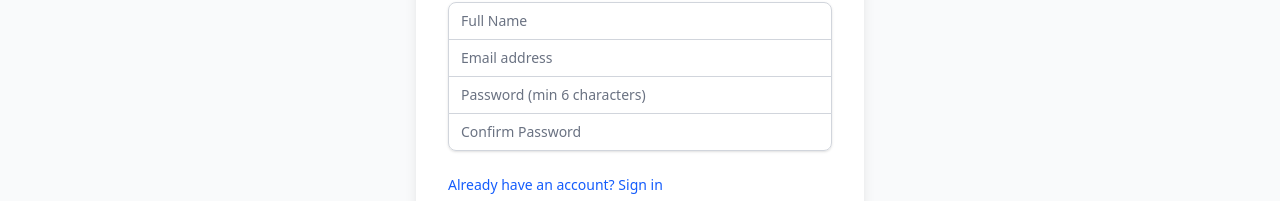
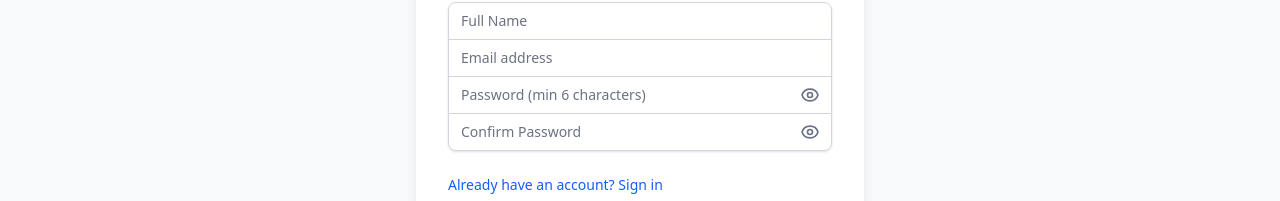
Before and after one commit to ShoFiq6030/ecommerce-client, a Next.js app: page /register in a window 1280 px wide. Shown: the part 416-617 px from the top of the page. Built offline with nearby package versions, Linux system fonts and the light colour scheme; no server answers.

Commit message:
add- user sign up functionality

```diff
--- a/app/register/page.js
+++ b/app/register/page.jsx
@@ -11,10 +11,39 @@
   const [email, setEmail] = useState('');
   const [password, setPassword] = useState('');
   const [confirmPassword, setConfirmPassword] = useState('');
+  const [showPassword, setShowPassword] = useState(false);
+  const [showConfirmPassword, setShowConfirmPassword] = useState(false);
   const [loading, setLoading] = useState(false);
   const router = useRouter();
 
   const handleSubmit = async (e) => {
+    e.preventDefault();
+    try {
+      setLoading(true);
+      if (password !== confirmPassword) {
+        toast.error("Passwords do not match");
+        setLoading(false);
+        return;
+      }
+      const response = await fetch(`${process.env.NEXT_PUBLIC_API_URL}/auth/user/signup`, {
+        method: 'POST',
+        headers: {
+          'Content-Type': 'application/json',
+        },
+        body: JSON.stringify({ name, email, password }),
+      });
+      const data = await response.json();
+      if (response.ok) {
+        toast.success("Registration successful! Please log in.");
+        router.push('/login');
+      } else {
+        toast.error(data.message || "Registration failed");
+      }
+    } catch (error) {
+      toast.error("An error occurred. Please try again.");
+    } finally {
+      setLoading(false);
+    }
 
   };
 
@@ -69,35 +98,67 @@
                 onChange={(e) => setEmail(e.target.value)}
               />
             </div>
-            <div>
+            <div className="relative">
               <label htmlFor="password" className="sr-only">
                 Password
               </label>
               <input
                 id="password"
                 name="password"
-                type="password"
+                type={showPassword ? "text" : "password"}
                 required
-                className="appearance-none rounded-none relative block w-full px-3 py-2 border border-gray-300 dark:border-gray-600 placeholder-gray-500 text-gray-900 dark:text-white focus:outline-none focus:ring-blue-500 focus:border-blue-500 focus:z-10 sm:text-sm bg-white dark:bg-gray-700"
+                className="appearance-none rounded-none relative block w-full px-3 py-2 pr-10 border border-gray-300 dark:border-gray-600 placeholder-gray-500 text-gray-900 dark:text-white focus:outline-none focus:ring-blue-500 focus:border-blue-500 focus:z-10 sm:text-sm bg-white dark:bg-gray-700"
                 placeholder="Password (min 6 characters)"
                 value={password}
                 onChange={(e) => setPassword(e.target.value)}
               />
+              <button
+                type="button"
+                onClick={() => setShowPassword(!showPassword)}
+                className="absolute inset-y-0 right-0 pr-3 flex items-center text-gray-500 hover:text-gray-700 dark:text-gray-400 dark:hover:text-gray-200 focus:outline-none"
+              >
+                {showPassword ? (
+                  <svg className="h-5 w-5" fill="none" viewBox="0 0 24 24" stroke="currentColor">
+                    <path strokeLinecap="round" strokeLinejoin="round" strokeWidth={2} d="M13.875 18.825A10.05 10.05 0 0112 19c-4.478 0-8.268-2.943-9.543-7a9.97 9.97 0 011.563-3.029m5.858.908a3 3 0 114.243 4.243M9.878 9.878l4.242 4.242M9.88 9.88l-3.29-3.29m7.532 7.532l3.29 3.29M3 3l3.59 3.59m0 0A9.953 9.953 0 0112 5c4.478 0 8.268 2.943 9.543 7a10.025 10.025 0 01-4.132 5.411m0 0L21 21" />
+                  </svg>
+                ) : (
+                  <svg className="h-5 w-5" fill="none" viewBox="0 0 24 24" stroke="currentColor">
+                    <path strokeLinecap="round" strokeLinejoin="round" strokeWidth={2} d="M15 12a3 3 0 11-6 0 3 3 0 016 0z" />
+                    <path strokeLinecap="round" strokeLinejoin="round" strokeWidth={2} d="M2.458 12C3.732 7.943 7.523 5 12 5c4.478 0 8.268 2.943 9.542 7-1.274 4.057-5.064 7-9.542 7-4.477 0-8.268-2.943-9.542-7z" />
+                  </svg>
+                )}
+              </button>
             </div>
-            <div>
+            <div className="relative">
               <label htmlFor="confirm-password" className="sr-only">
                 Confirm Password
               </label>
               <input
                 id="confirm-password"
                 name="confirm-password"
-                type="password"
+                type={showConfirmPassword ? "text" : "password"}
                 required
-                className="appearance-none rounded-none relative block w-full px-3 py-2 border border-gray-300 dark:border-gray-600 placeholder-gray-500 text-gray-900 dark:text-white rounded-b-md focus:outline-none focus:ring-blue-500 focus:border-blue-500 focus:z-10 sm:text-sm bg-white dark:bg-gray-700"
+                className="appearance-none rounded-none relative block w-full px-3 py-2 pr-10 border border-gray-300 dark:border-gray-600 placeholder-gray-500 text-gray-900 dark:text-white rounded-b-md focus:outline-none focus:ring-blue-500 focus:border-blue-500 focus:z-10 sm:text-sm bg-white dark:bg-gray-700"
                 placeholder="Confirm Password"
                 value={confirmPassword}
                 onChange={(e) => setConfirmPassword(e.target.value)}
               />
+              <button
+                type="button"
+                onClick={() => setShowConfirmPassword(!showConfirmPassword)}
+                className="absolute inset-y-0 right-0 pr-3 flex items-center text-gray-500 hover:text-gray-700 dark:text-gray-400 dark:hover:text-gray-200 focus:outline-none"
+              >
+                {showConfirmPassword ? (
+                  <svg className="h-5 w-5" fill="none" viewBox="0 0 24 24" stroke="currentColor">
+                    <path strokeLinecap="round" strokeLinejoin="round" strokeWidth={2} d="M13.875 18.825A10.05 10.05 0 0112 19c-4.478 0-8.268-2.943-9.543-7a9.97 9.97 0 011.563-3.029m5.858.908a3 3 0 114.243 4.243M9.878 9.878l4.242 4.242M9.88 9.88l-3.29-3.29m7.532 7.532l3.29 3.29M3 3l3.59 3.59m0 0A9.953 9.953 0 0112 5c4.478 0 8.268 2.943 9.543 7a10.025 10.025 0 01-4.132 5.411m0 0L21 21" />
+                  </svg>
+                ) : (
+                  <svg className="h-5 w-5" fill="none" viewBox="0 0 24 24" stroke="currentColor">
+                    <path strokeLinecap="round" strokeLinejoin="round" strokeWidth={2} d="M15 12a3 3 0 11-6 0 3 3 0 016 0z" />
+                    <path strokeLinecap="round" strokeLinejoin="round" strokeWidth={2} d="M2.458 12C3.732 7.943 7.523 5 12 5c4.478 0 8.268 2.943 9.542 7-1.274 4.057-5.064 7-9.542 7-4.477 0-8.268-2.943-9.542-7z" />
+                  </svg>
+                )}
+              </button>
             </div>
           </div>
 
```
